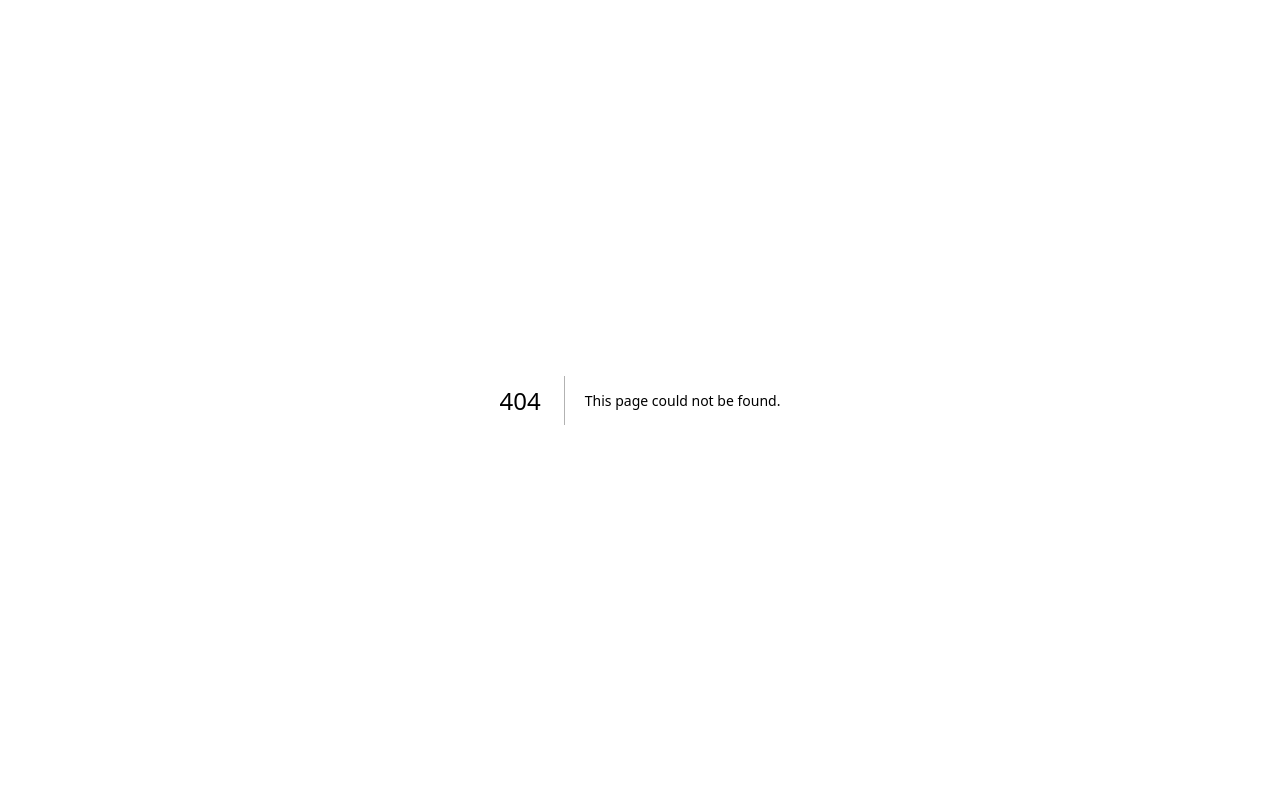
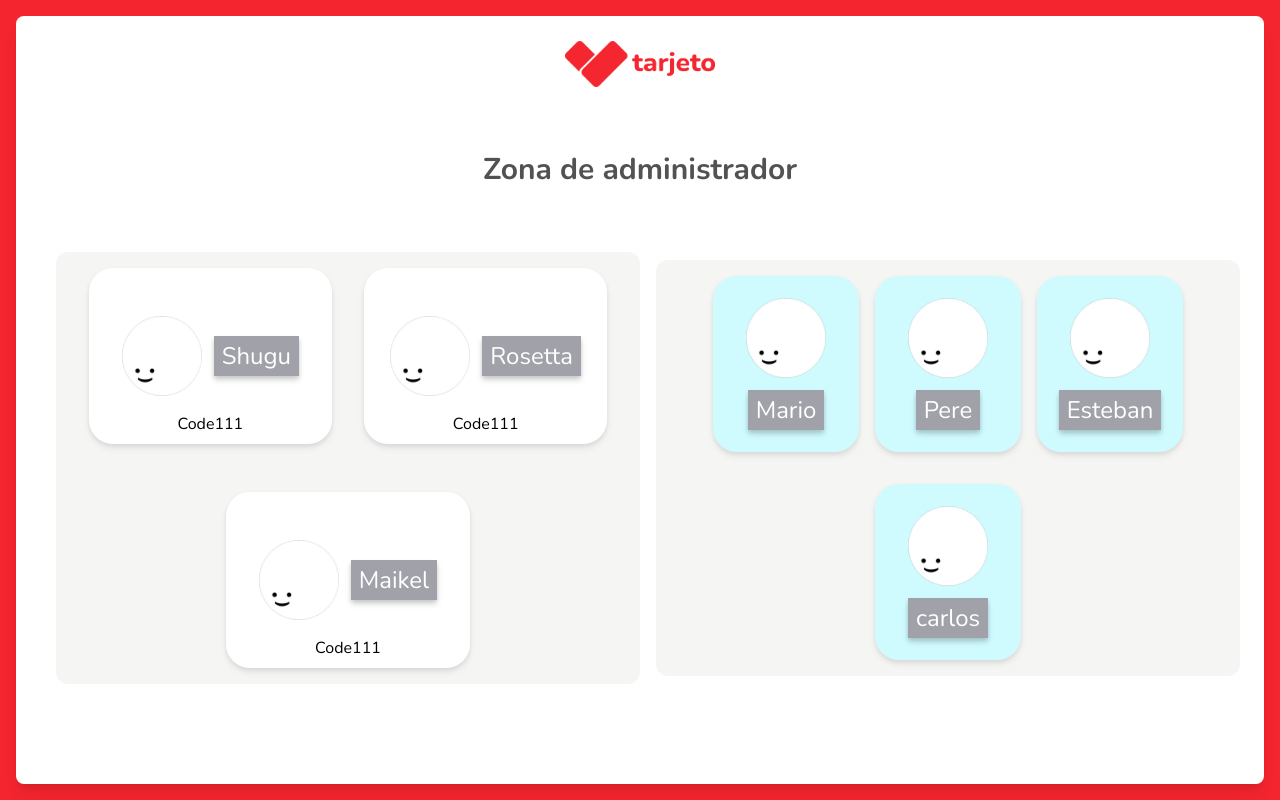
Before and after one commit to ImWalterGZ/Tarjeto-Proyecto-WebDev, a Next.js app: page /adminDash in a window 1280 px wide. Before the commit this address had no page. Built offline with nearby package versions, Linux system fonts and the light colour scheme; no server answers; the database is empty; sample sign-in values are in the browser's storage.

Commit message:
Dashboard de admin falta JS

```diff
--- /dev/null
+++ b/src/app/adminDash/Components/AnadirLugar.js
@@ -0,0 +1,21 @@
+export default function AnadirLugar() {
+  return (
+    <div className="flex flex-col justify-center align-middle items-center py-4 bg-white w-1/2 rounded-lg mb-5 ">
+      <div className="flex flex-row text-primary font-bold ">
+        <img
+          src="https://api.iconify.design/tabler/map-pin-plus.svg"
+          alt="Add location icon"
+          className="w-6 h-6 inline-block mr-2"
+        />
+        <p>¡Añade un lugar a tu wallter!</p>
+      </div>
+      <div className="flex w-full items-center justify-center align-middle pt-2">
+        <input
+          type="text"
+          placeholder="Ingresa el código del lugar"
+          className="border rounded-md w-10/12 h-10 py-4 bg-neutral-100 border-neutral-300 p-5"
+        />
+      </div>
+    </div>
+  );
+}
--- /dev/null
+++ b/src/app/adminDash/Components/Logo.js
@@ -0,0 +1,14 @@
+import Image from "next/image";
+
+export default function Logo() {
+  return (
+    <div className="flex items-center gap-2">
+      <Image
+        src="/LogoRedPrimary.png" // Put your logo in the public folder
+        alt="Logo Tarjeto"
+        width={150}
+        height={150}
+      />
+    </div>
+  );
+}
--- /dev/null
+++ b/src/app/adminDash/Components/MejoresUsers.js
@@ -0,0 +1,13 @@
+import AnadirLugar from "./AnadirLugar";
+import UserCards from "./UserCards";
+
+export default function MejoresUsers() {
+  return (
+    <div className="flex flex-wrap items-center justify-center bg-stone-100 w-8/12 rounded-xl">
+      <UserCards nombreUser="Mario" />
+      <UserCards nombreUser="Pere" />
+      <UserCards nombreUser="Esteban" />
+      <UserCards nombreUser="carlos" />
+    </div>
+  );
+}
--- /dev/null
+++ b/src/app/adminDash/Components/NegociosCard.js
@@ -0,0 +1,34 @@
+import Image from "next/image";
+
+export default function NegociosCards({
+  logoSrc,
+  nombreNegocio = "Negocio sin nombre",
+  codigo = "",
+}) {
+  return (
+    <div className="relative flex w-5/12 h-44 my-4 mx-2 z-20 bg-white items-center rounded-3xl justify-center drop-shadow-md">
+      <div className="absolute flex flex-row align-middle items-center gap-3 p-6">
+        <div className="w-20">
+          <Image
+            src={"/Shugu.png"}
+            width={500}
+            height={500}
+            alt={`Logo de ${nombreNegocio}`}
+          />
+        </div>
+
+        <div id="Nombre negocio" className="drop-shadow-md text-white text-2xl">
+          <p className="drop-shadow-md bg-zinc-400 px-2 py-1">
+            {nombreNegocio}
+          </p>
+        </div>
+      </div>
+      <div
+        id="codeHolder"
+        className="absolute bottom-0 left-0 right-0 flex items-center justify-center text-black mb-2"
+      >
+        {codigo}
+      </div>
+    </div>
+  );
+}
--- /dev/null
+++ b/src/app/adminDash/Components/NegociosContainer.js
@@ -0,0 +1,29 @@
+import AnadirLugar from "./AnadirLugar";
+
+import NegociosCards from "./NegociosCard";
+export default function NegociosContainer() {
+  return (
+    <div className="flex flex-col items-center justify-center bg-stone-100 w-8/12 mx-4 rounded-xl">
+      <div
+        id="cardContainer"
+        className="flex flex-wrap items-center w-full h-auto gap-4  justify-center "
+      >
+        <NegociosCards
+          logoSrc="Card 1"
+          nombreNegocio="Shugu"
+          codigo="Code111"
+        />
+        <NegociosCards
+          logoSrc="Card 2"
+          nombreNegocio="Rosetta"
+          codigo="Code111"
+        />
+        <NegociosCards
+          logoSrc="Card 4"
+          nombreNegocio="Maikel"
+          codigo="Code111"
+        />
+      </div>
+    </div>
+  );
+}
--- /dev/null
+++ b/src/app/adminDash/Components/UserCards.js
@@ -0,0 +1,23 @@
+import Image from "next/image";
+
+export default function UserCards({ logoSrc, nombreUser = "User1" }) {
+  return (
+    <div className="relative flex w-3/12 h-44 my-4 mx-2 z-20 bg-cyan-100 items-center rounded-3xl justify-center drop-shadow-md">
+      <div className="absolute flex flex-col align-middle items-center gap-3 p-6">
+        <div className="w-20">
+          <Image src={"/Shugu.png"} width={500} height={500} alt={""} />
+        </div>
+
+        <div id="Nombre negocio" className="drop-shadow-md text-white text-2xl">
+          <p className="drop-shadow-md bg-zinc-400 px-2 py-1">{nombreUser}</p>
+        </div>
+      </div>
+      <div
+        id="codeHolder"
+        className="absolute bottom-0 left-0 right-0 flex items-center justify-center text-black mb-2"
+      >
+        {""}
+      </div>
+    </div>
+  );
+}
--- /dev/null
+++ b/src/app/adminDash/layout.js
@@ -0,0 +1,20 @@
+import { Nunito } from "next/font/google"; // or any other font you want
+
+const nunito = Nunito({
+  subsets: ["latin"],
+  display: "swap",
+});
+
+export default function DashboardLayout({ children }) {
+  return (
+    <div
+      className={`${
+        nunito.className || ""
+      } flex flex-col justify-center min-h-screen bg-primary p-4 min-w-screen align-middle`}
+    >
+      <div className="h-[calc(100vh-2rem)] w-[calc(100vw-2rem)] mx-auto bg-white rounded-lg shadow-lg p-6">
+        {children}
+      </div>
+    </div>
+  );
+}
--- /dev/null
+++ b/src/app/adminDash/page.js
@@ -0,0 +1,23 @@
+"use client"; // Add this if you need client-side features
+import Logo from "./Components/Logo";
+import NegociosContainer from "./Components/NegociosContainer";
+import MejoresUsers from "./Components/MejoresUsers";
+import { useAuthUser } from "@/app/hooks/useAuthUser";
+
+export default function Dashboard() {
+  const { currentUser } = useAuthUser();
+  return (
+    <div className="flex flex-col justify-center align-middle">
+      <div className="flex h-12 justify-center items-center">
+        <Logo />
+      </div>
+      <div className="flex justify-center text-neutral-600 font-bold text-3xl my-16">
+        Zona de administrador
+      </div>
+      <div id="CardContDisplay" className="flex justify-center items-center">
+        <NegociosContainer />
+        <MejoresUsers />
+      </div>
+    </div>
+  );
+}
```
Also changed, not shown: src/app/components/Login.js (+70 -33 lines), 1 other file (tests, documents, lock files or other folders).
